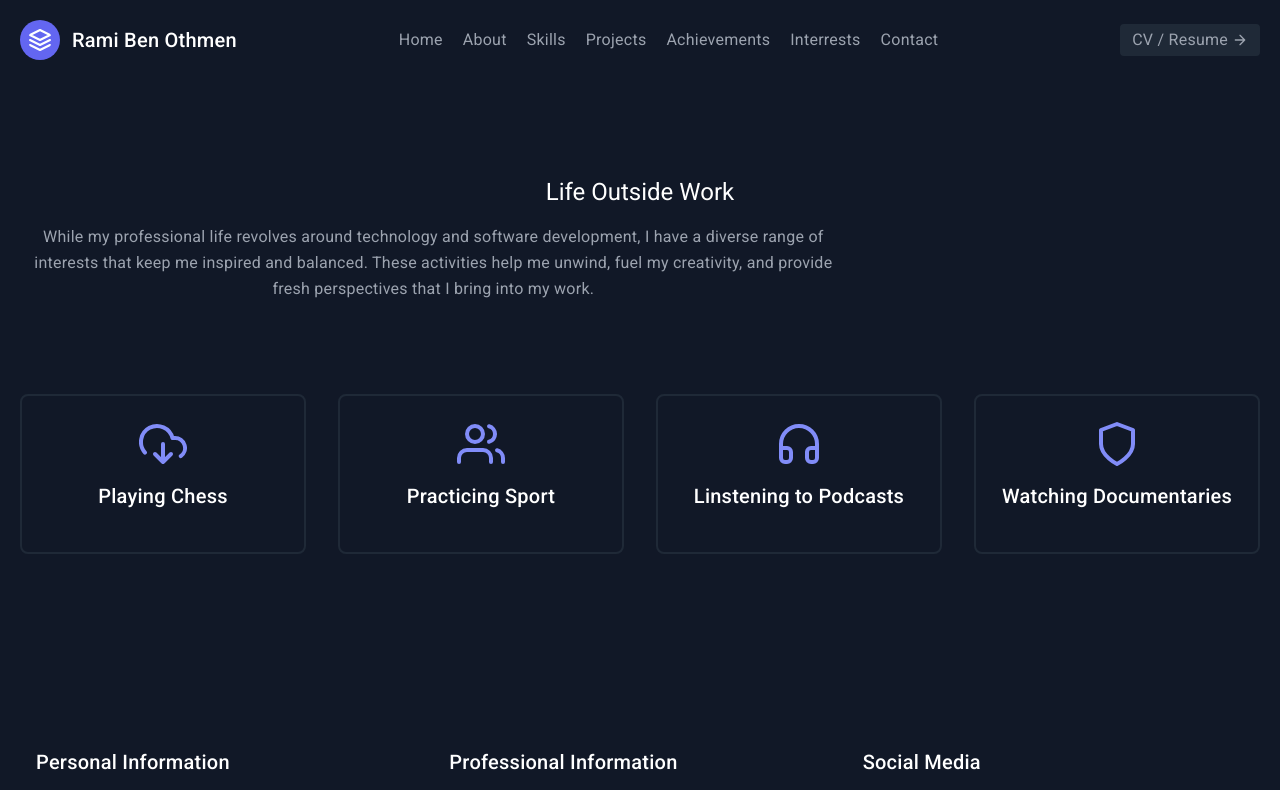
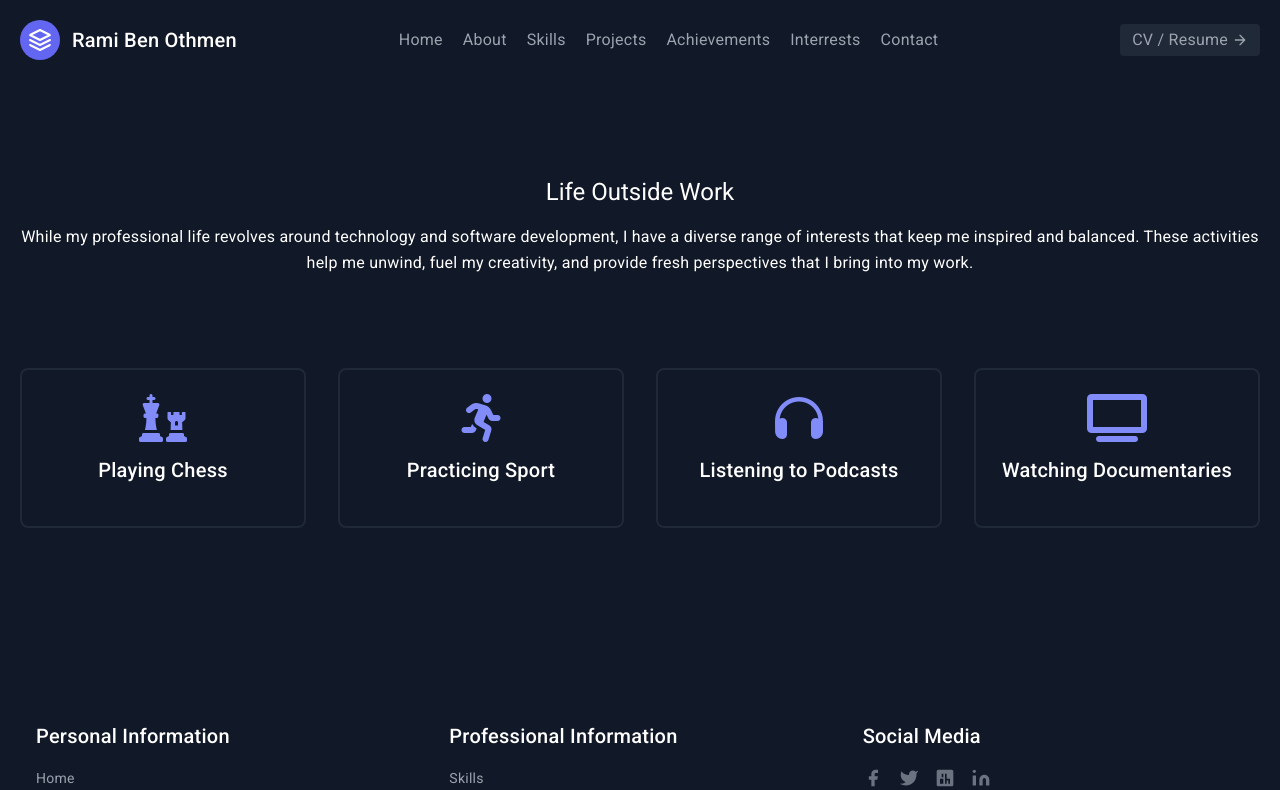
Before and after one commit to RBenOthmen/portfolio-website, an Angular app: page /interrests in a window 1280 px wide. Shown: the top 790 px of the page. Built offline with nearby package versions, Linux system fonts and the light colour scheme.

Commit message:
"Updated Interrests component CSS and HTML, replaced SVG icons with Font Awesome icons, and added a link to Font Awesome stylesheet in index.html"

```diff
--- a/src/app/interrests/interrests.component.css
+++ b/src/app/interrests/interrests.component.css
@@ -0,0 +1,3 @@
+.icon-large {
+  font-size: 3rem;
+}
--- a/src/app/interrests/interrests.component.html
+++ b/src/app/interrests/interrests.component.html
@@ -2,52 +2,37 @@
   <div class="container px-5 py-24 mx-auto">
     <div class="flex flex-col text-center w-full mb-20">
       <h1 class="sm:text-3xl text-2xl font-medium title-font mb-4 text-white">Life Outside Work</h1>
-        <p class="lg:w-2/3 mx-auto leading-relaxed text-base">While my professional life revolves around technology and software development, I have a diverse range of interests that keep me inspired and balanced. These activities help me unwind, fuel my creativity, and provide fresh perspectives that I bring into my work.</p>
+      <p class="leading-relaxed text-base text-white">While my professional life revolves around technology and software development, I have a diverse range of interests that keep me inspired and balanced. These activities help me unwind, fuel my creativity, and provide fresh perspectives that I bring into my work.</p>
     </div>
 
     <div class="flex flex-wrap -m-4 text-center">
       <div class="p-4 md:w-1/4 sm:w-1/2 w-full">
         <div class="border-2 border-gray-800 px-4 py-6 rounded-lg">
-            <svg fill="none" stroke="currentColor" stroke-linecap="round" stroke-linejoin="round" stroke-width="2" class="text-indigo-400 w-12 h-12 mb-3 inline-block" viewBox="0 0 24 24">
-              <path d="M8 17l4 4 4-4m-4-5v9"></path>
-              <path d="M20.88 18.09A5 5 0 0018 9h-1.26A8 8 0 103 16.29"></path>
-            </svg>
+          <i class="fas fa-chess text-indigo-400 mb-3 inline-block icon-large"></i>
           <h2 class="title-font font-medium text-3xl text-white">Playing Chess</h2>
           <p class="leading-relaxed"></p>
         </div>
       </div>
 
-
       <div class="p-4 md:w-1/4 sm:w-1/2 w-full">
         <div class="border-2 border-gray-800 px-4 py-6 rounded-lg">
-            <svg fill="none" stroke="currentColor" stroke-linecap="round" stroke-linejoin="round" stroke-width="2" class="text-indigo-400 w-12 h-12 mb-3 inline-block" viewBox="0 0 24 24">
-              <path d="M17 21v-2a4 4 0 00-4-4H5a4 4 0 00-4 4v2"></path>
-              <circle cx="9" cy="7" r="4"></circle>
-              <path d="M23 21v-2a4 4 0 00-3-3.87m-4-12a4 4 0 010 7.75"></path>
-            </svg>
+          <i class="fas fa-running text-indigo-400 mb-3 inline-block icon-large"></i>
           <h2 class="title-font font-medium text-3xl text-white">Practicing Sport</h2>
           <p class="leading-relaxed"></p>
         </div>
       </div>
 
-
       <div class="p-4 md:w-1/4 sm:w-1/2 w-full">
         <div class="border-2 border-gray-800 px-4 py-6 rounded-lg">
-            <svg fill="none" stroke="currentColor" stroke-linecap="round" stroke-linejoin="round" stroke-width="2" class="text-indigo-400 w-12 h-12 mb-3 inline-block" viewBox="0 0 24 24">
-              <path d="M3 18v-6a9 9 0 0118 0v6"></path>
-              <path d="M21 19a2 2 0 01-2 2h-1a2 2 0 01-2-2v-3a2 2 0 012-2h3zM3 19a2 2 0 002 2h1a2 2 0 002-2v-3a2 2 0 00-2-2H3z"></path>
-            </svg>
-            <h2 class="title-font font-medium text-3xl text-white">Linstening to Podcasts</h2>
+          <i class="fa-solid fa-headphones text-indigo-400 mb-3 inline-block icon-large"></i>
+          <h2 class="title-font font-medium text-3xl text-white">Listening to Podcasts</h2>
           <p class="leading-relaxed"></p>
         </div>
       </div>
 
-
       <div class="p-4 md:w-1/4 sm:w-1/2 w-full">
         <div class="border-2 border-gray-800 px-4 py-6 rounded-lg">
-            <svg fill="none" stroke="currentColor" stroke-linecap="round" stroke-linejoin="round" stroke-width="2" class="text-indigo-400 w-12 h-12 mb-3 inline-block" viewBox="0 0 24 24">
-              <path d="M12 22s8-4 8-10V5l-8-3-8 3v7c0 6 8 10 8 10z"></path>
-            </svg>
+          <i class="fa-solid fa-tv text-indigo-400 mb-3 inline-block icon-large"></i>
           <h2 class="title-font font-medium text-3xl text-white">Watching Documentaries</h2>
           <p class="leading-relaxed"></p>
         </div>
--- a/src/index.html
+++ b/src/index.html
@@ -10,6 +10,7 @@
   <link href="https://fonts.googleapis.com/css2?family=Roboto:wght@300;400;500&display=swap" rel="stylesheet">
   <link href="https://fonts.googleapis.com/icon?family=Material+Icons" rel="stylesheet">
   <link href="./output.css" rel="stylesheet">
+  <link rel="stylesheet" href="https://cdnjs.cloudflare.com/ajax/libs/font-awesome/6.0.0-beta3/css/all.min.css">
 </head>
 <body class="mat-typography">
   <app-root></app-root>
```
Lines whose indentation alone changed are shown as unchanged.
